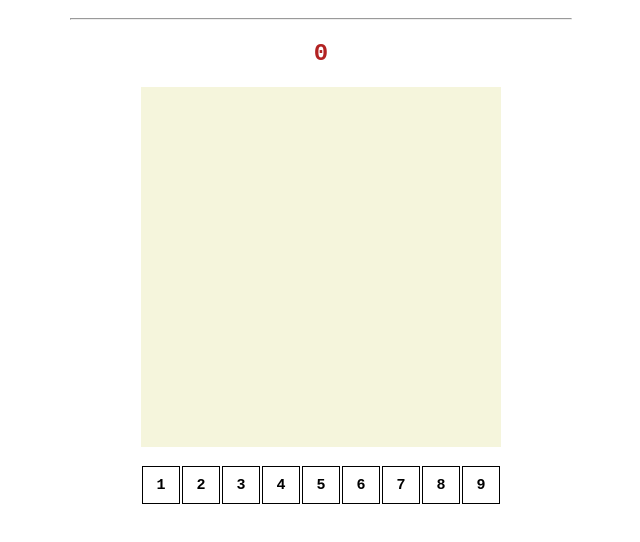
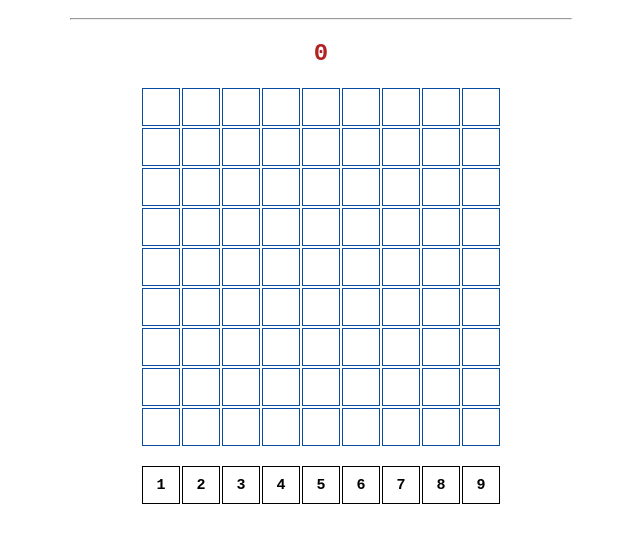
Before and after one commit to YuxinNM/Sudoku, a plain HTML site: page sudoku.html in a window 1280 px wide. Shown: the part 48-590 px from the top of the page, without its empty margins (319-959 px from the left). Drawn offline with Linux system fonts and the light colour scheme.

Commit message:
color change

```diff
--- a/sudoku.css
+++ b/sudoku.css
@@ -15,7 +15,7 @@ hr {
     width: 360px;
     height: 360px;
 
-    background-color: beige;
+    /* background-color: beige; */
     margin: 0 auto;
     display: flex;
     flex-wrap: wrap;
@@ -24,7 +24,7 @@ hr {
 .tile {
     width: 36px;
     height: 36px;
-    border: 1px rgb(13, 2, 53);
+    border: 1px solid rgb(7, 76, 161);
     margin: 1px;
 
     /*Text */
```
